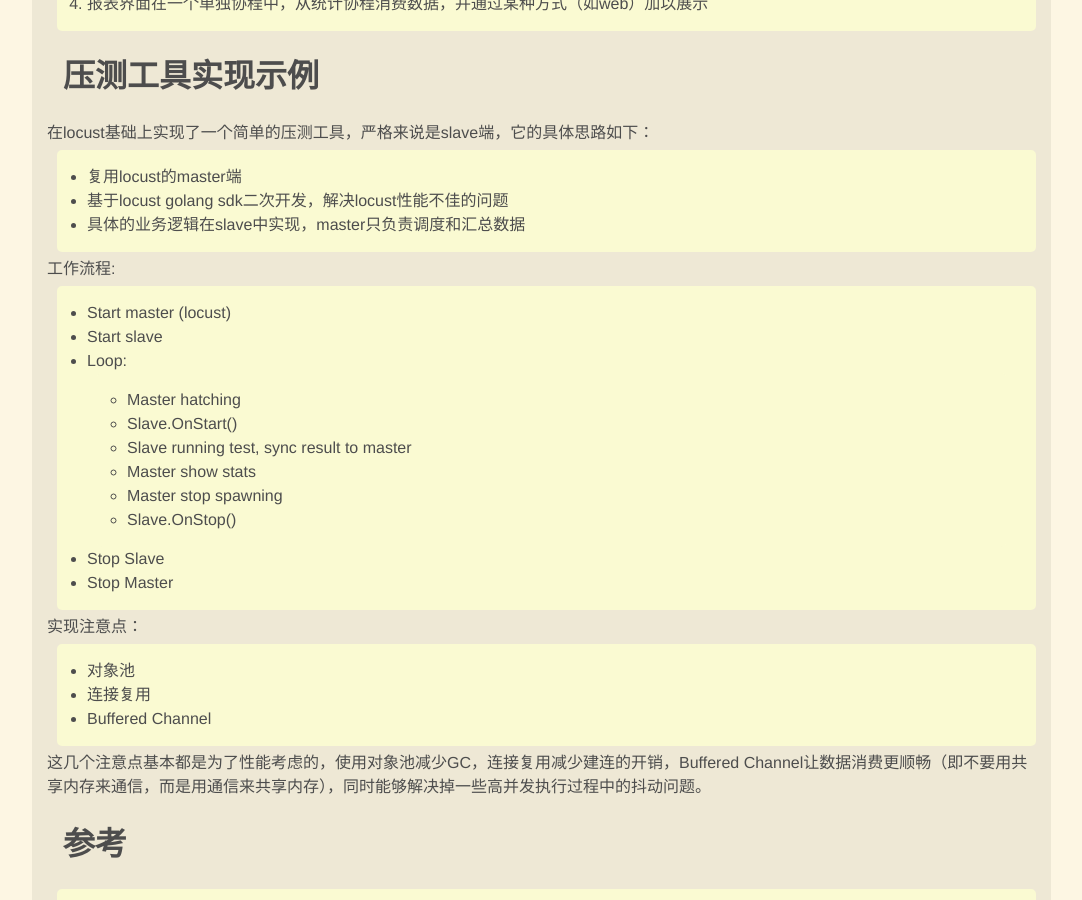
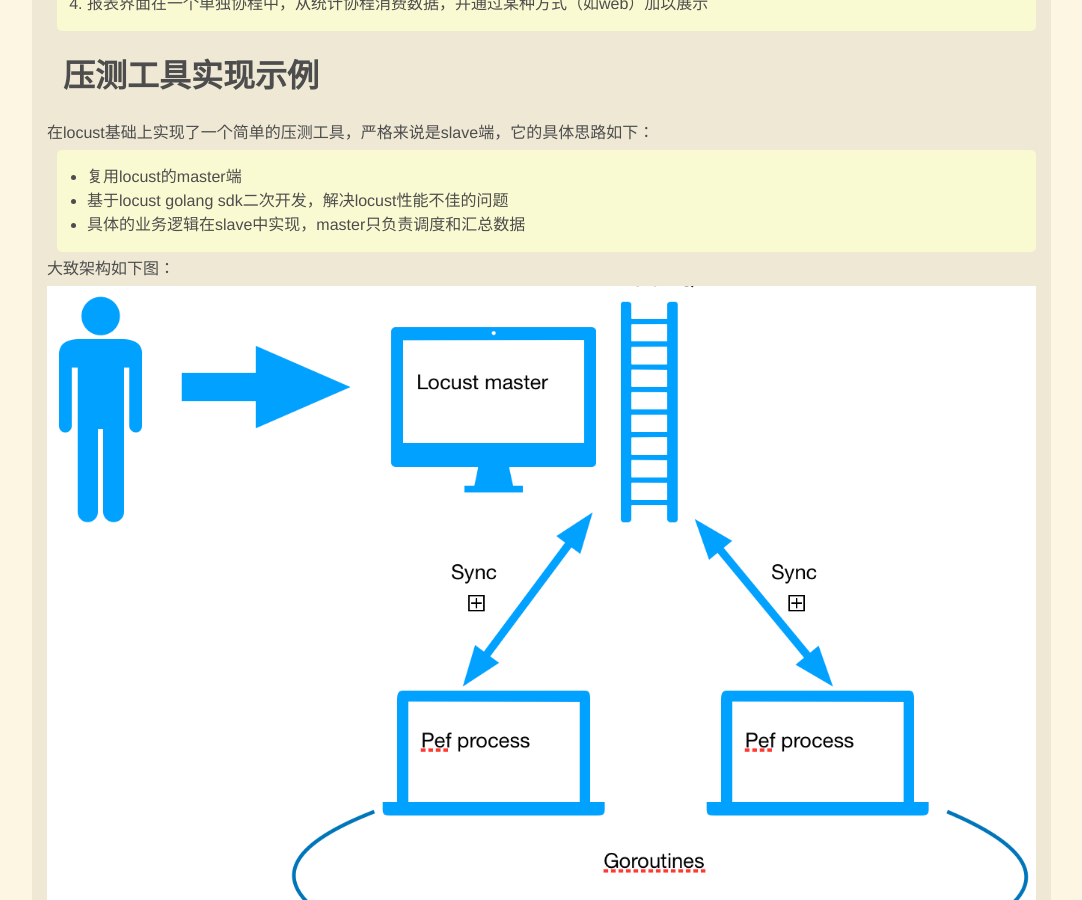
Before and after one commit to feiyuw/feiyuw.github.io, a Jekyll site: the page built from _posts/2019-04-13-a-byte-of-performance-testing.md, in a window 1280 px wide and 900 px high, scrolled down 5509 px. Shown: the whole window, without its empty margins (91-1173 px from the left). Built offline with Jekyll 4.4.1, drawn with Linux system fonts in a browser that asks for light colours; nearby versions of some CDN libraries; comment, search, counter and statistics services are not loaded.

Commit message:
add arch

```diff
--- a/_posts/2019-04-13-a-byte-of-performance-testing.md
+++ b/_posts/2019-04-13-a-byte-of-performance-testing.md
@@ -223,6 +223,10 @@
 * 基于locust golang sdk二次开发，解决locust性能不佳的问题
 * 具体的业务逻辑在slave中实现，master只负责调度和汇总数据
 
+大致架构如下图：
+
+![pef架构图]({{ site.url }}/assets/pef/arch.png)
+
 工作流程:
 * Start master (locust)
 * Start slave
```
Also changed, not shown: assets/pef/arch.png (added).
